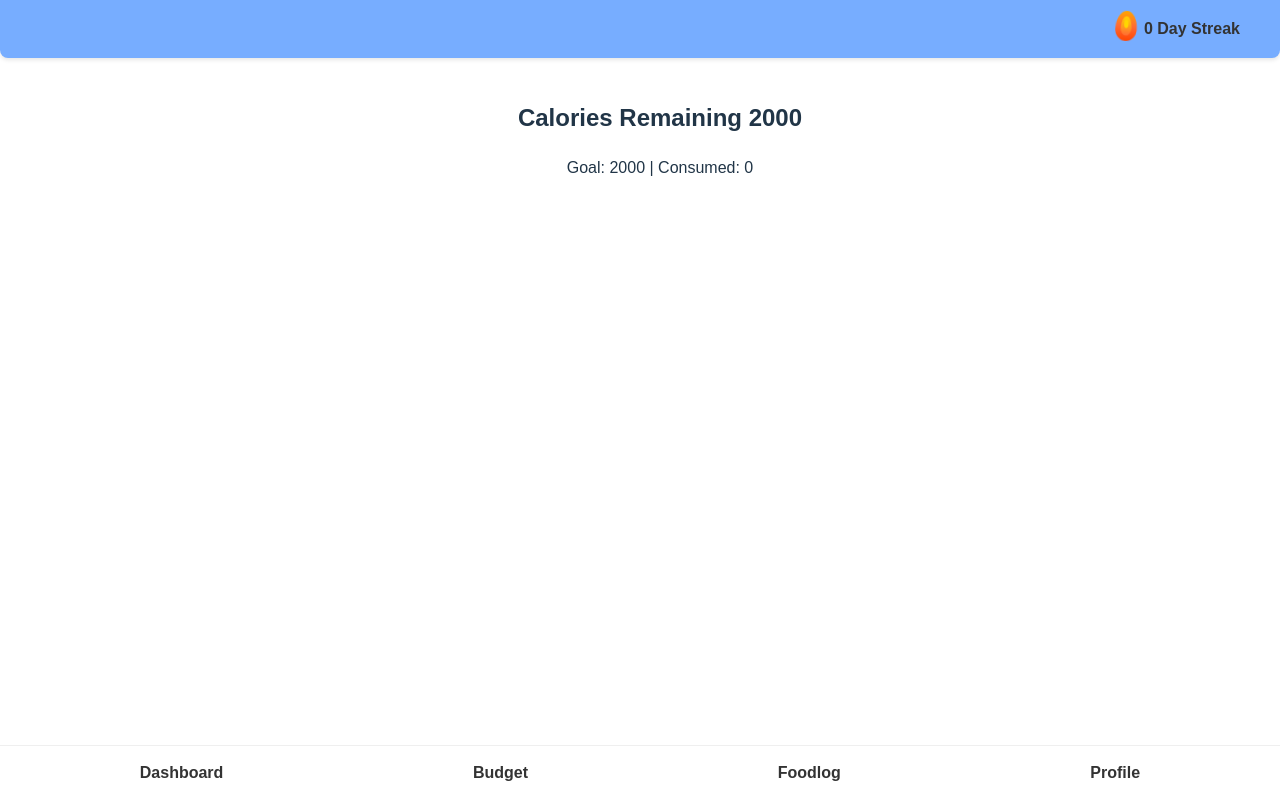
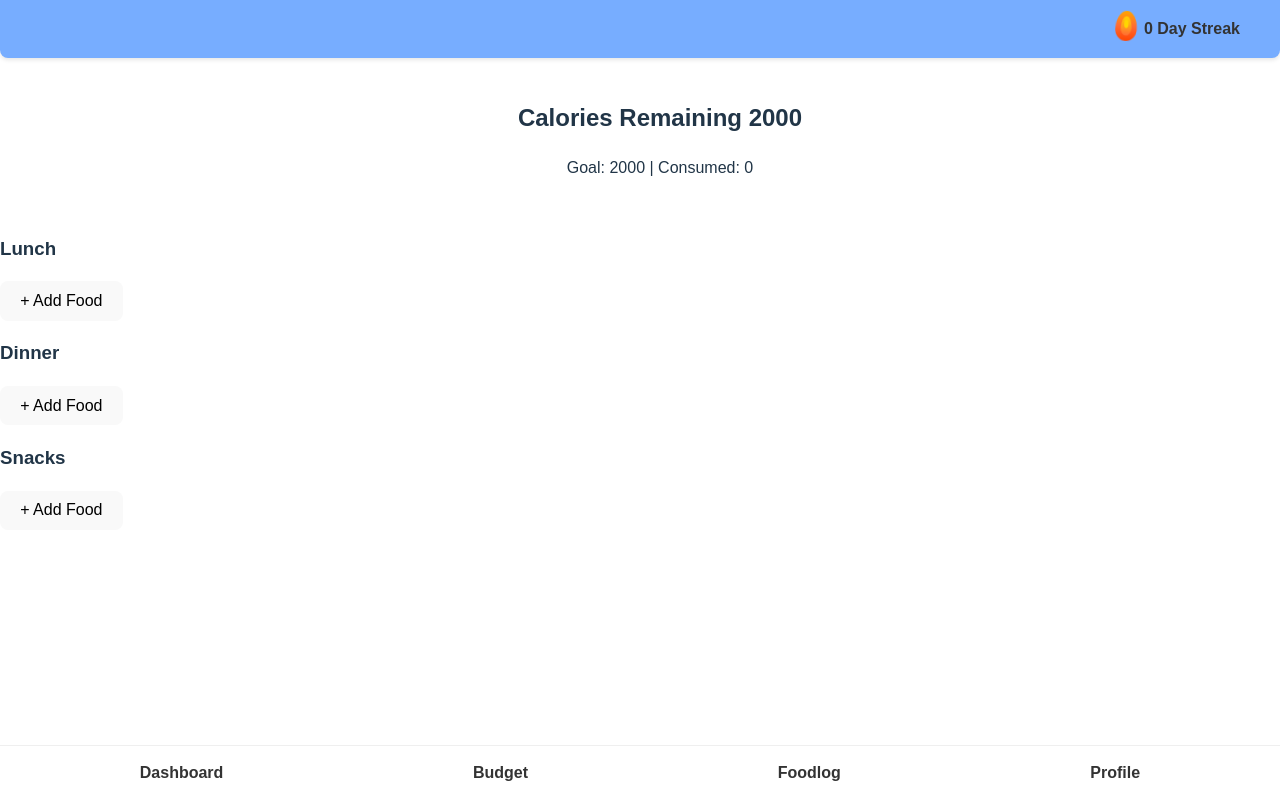
Before and after one commit to Tringuyen2007/Budget-Bites, a React (Vite) app: page /foodlog in a window 1280 px wide. Shown: the top 800 px of the page. Built offline with nearby package versions, Linux system fonts and the light colour scheme.

Commit message:
added modal and meals to be added

```diff
--- a/src/App.jsx
+++ b/src/App.jsx
@@ -6,6 +6,7 @@ import Navbar from './components/Navbar';
 import Budget from './pages/Budget';
 import FoodLog from './pages/Foodlog';
 import StreakDisplay from './components/StreakDisplay';
+import MealSelect from './components/MealSelect';
 
 function App() {
     const [goalCalories, setGoalCalories] = useState(2000);
@@ -17,6 +18,7 @@ function App() {
                     <Route path="/profile" element={<Profile />} />
                     <Route path="/budget" element={<Budget />} />
                     <Route path="/foodlog" element={<FoodLog goalCalories={goalCalories} />} />
+                    <Route path="/mealselect" element={<MealSelect />} />
                 </Routes>
                 <Navbar />
             </div>
--- a/src/components/MealSelect.jsx
+++ b/src/components/MealSelect.jsx
@@ -1,11 +1,13 @@
 import React from 'react';
 
-function MealSelect() {
+function MealSelect({ mealName, foods, onAddFood }) {
     return (
         <div className="card-meal">
             <h3>{mealName}</h3>
             <ul className="food-list">
-                {foods.map(food => <li>{food.name} - {food.calories} cal</li>)}
+                {foods.map((food, index) => (
+                    <li key={index}>{food.name} - {food.calories} cal</li>
+                ))}
             </ul>
             <button onClick={onAddFood}>+ Add Food</button>
         </div>
--- a/src/pages/Foodlog.jsx
+++ b/src/pages/Foodlog.jsx
@@ -5,6 +5,16 @@ import MealSelect from '../components/MealSelect';
 function FoodLog({ goalCalories }) {
     const [consumedCalories, setConsumedCalories] = useState(0);
     const remaining = goalCalories - consumedCalories;
+
+    const [meals, setMeals] = useState({
+        Breakfast: [],
+        Lunch: [],
+        Dinner: [],
+        Snacks: []
+    });
+    const handleAddFood = (mealType) => {
+        console.log(`Add food to ${mealType}`);
+    };
     return (
         <div className="food-log-container">
             <div className="card-foodlog">
@@ -12,6 +22,22 @@ function FoodLog({ goalCalories }) {
                 <p>Goal: {goalCalories} | Consumed: {consumedCalories}</p>
             </div>
             <StreakDisplay />
+            {/* <MealSelect
+                mealName="Breakfast"
+                foods={meals.Breakfast}
+                onAddFood={() => handleAddFood('Breakfast')} /> */}
+            <MealSelect
+                mealName="Lunch"
+                foods={meals.Lunch}
+                onAddFood={() => handleAddFood('Lunch')} />
+            <MealSelect
+                mealName="Dinner"
+                foods={meals.Dinner}
+                onAddFood={() => handleAddFood('Dinner')} />
+            <MealSelect
+                mealName="Snacks"
+                foods={meals.Snacks}
+                onAddFood={() => handleAddFood('Snacks')} />
 
         </div>
     );
```
Also changed, not shown: src/components/AddFoodModal.jsx (added).
